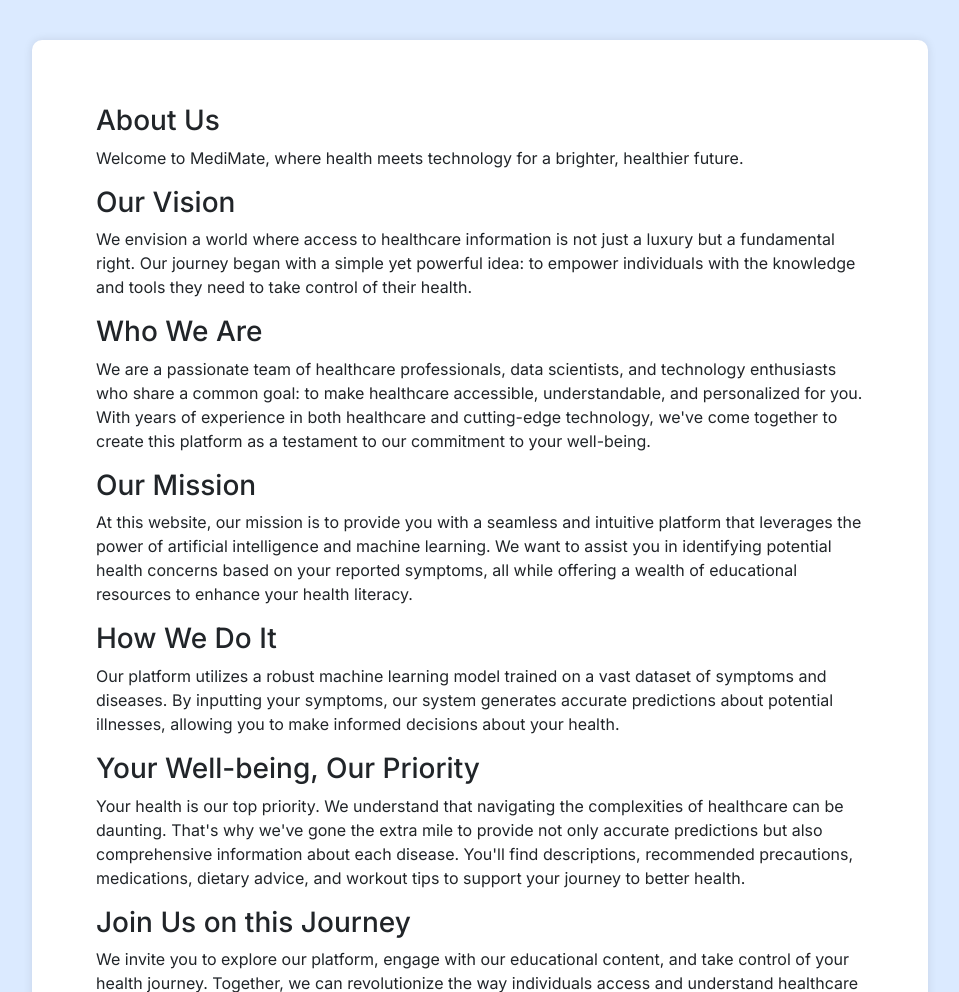
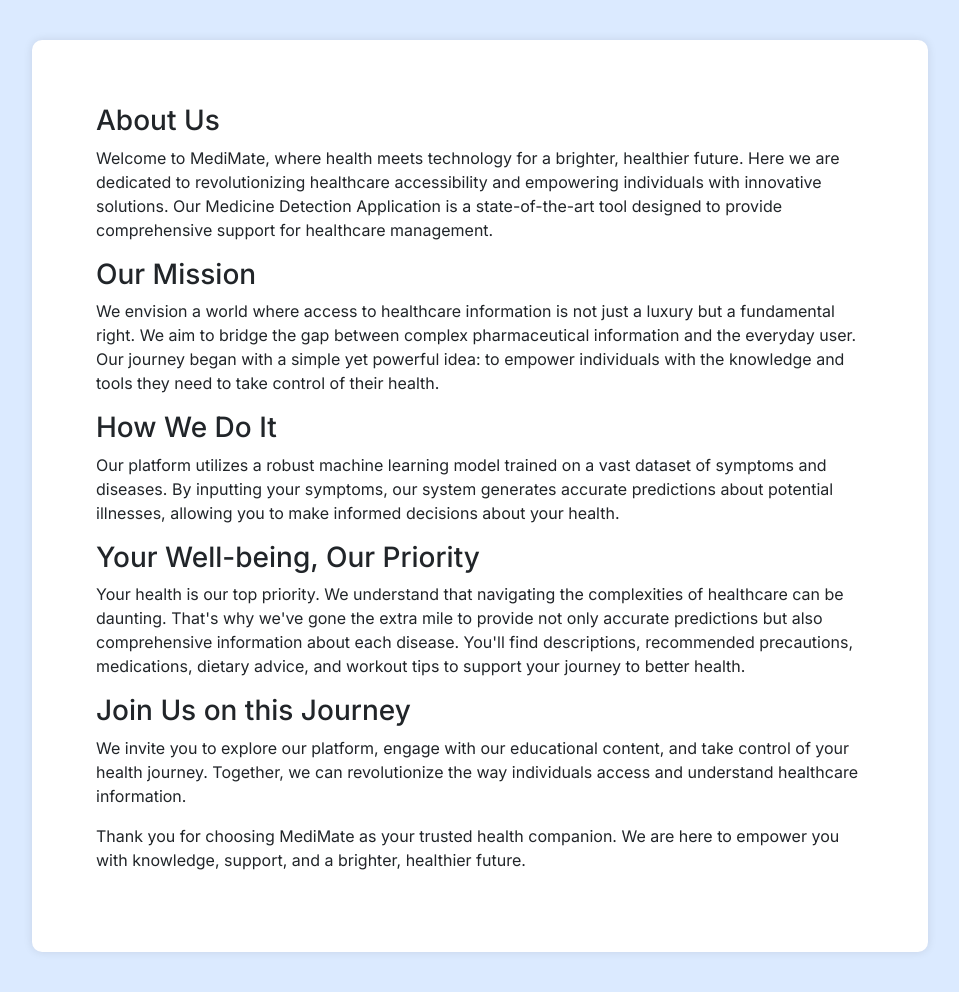
Before and after one commit to Parnashree1602/Medicine-Recommendation-System, a Flask app: page /about in a window 1280 px wide. Shown: the part 64-1056 px from the top of the page, without its empty margins (160-1119 px from the left). Run offline with Flask 3, Linux system fonts and the light colour scheme; parts of the project's set-up code (start-up, migrations or seed data) failed here and were passed over.

Commit message:
final changes committed

```diff
--- a/app.py
+++ b/app.py
@@ -39,10 +39,13 @@ def predict():
     prediction = svc.predict(input_df)[0]
     disease = diseases_list[prediction]
     desc, pre, med, diet, wrkout = helper(disease)
+    if isinstance(med, str):
+        med = [item.strip() for item in med.split(",")]
+
     return jsonify({
         'disease': disease,
         'description': desc,
-        'precautions': pre,
+        'precautions': [precaution for precaution in pre if str(precaution) != 'nan'],
         'medications': med,
         'diets': diet,
         'workout': wrkout
--- a/templates/about.html
+++ b/templates/about.html
@@ -45,36 +45,23 @@
 
         <h3> About Us</h3>
 
-        <p>Welcome to MediMate, where health meets technology for a brighter, healthier future.
-        </p>
-        <h3>Our Vision</h3>
-
-        <p>We envision a world where access to healthcare information is not just a luxury but a fundamental right. Our
-            journey began with a simple yet powerful idea: to empower individuals with the knowledge and tools they need
-            to take control of their health.
-        </p>
-        <h3>Who We Are
-        </h3>
-        <p>We are a passionate team of healthcare professionals, data scientists, and technology enthusiasts who share a
-            common goal: to make healthcare accessible, understandable, and personalized for you. With years of
-            experience in both healthcare and cutting-edge technology, we've come together to create this platform as a
-            testament to our commitment to your well-being.
+        <p>Welcome to MediMate, where health meets technology for a brighter, healthier future. Here we are dedicated to
+            revolutionizing healthcare accessibility and empowering individuals with innovative solutions. Our Medicine Detection
+            Application is a state-of-the-art tool designed to provide comprehensive support for healthcare management.
         </p>
         <h3>Our Mission</h3>
 
-        <p>At this website, our mission is to provide you with a seamless and intuitive platform that leverages the
-            power of artificial intelligence and machine learning. We want to assist you in identifying potential health
-            concerns based on your reported symptoms, all while offering a wealth of educational resources to enhance
-            your health literacy.
+        <p>We envision a world where access to healthcare information is not just a luxury but a fundamental right. We aim
+            to bridge the gap between complex pharmaceutical information and the everyday user. Our journey began with a
+            simple yet powerful idea: to empower individuals with the knowledge and tools they need
+            to take control of their health.
         </p>
         <h3>How We Do It</h3>
-
         <p>Our platform utilizes a robust machine learning model trained on a vast dataset of symptoms and diseases. By
             inputting your symptoms, our system generates accurate predictions about potential illnesses, allowing you
             to make informed decisions about your health.
         </p>
         <h3>Your Well-being, Our Priority</h3>
-
         <p>Your health is our top priority. We understand that navigating the complexities of healthcare can be
             daunting. That's why we've gone the extra mile to provide not only accurate predictions but also
             comprehensive information about each disease. You'll find descriptions, recommended precautions,
--- a/templates/blog.html
+++ b/templates/blog.html
@@ -41,7 +41,7 @@
 
     <div class="container">
 
-        <h2 class="text-center"> Building a Symptom-Based Disease Diagnosis Web App with Flask and Machine Learning</h2>
+        <h2 class="text-left"> Building a Symptom-Based Disease Diagnosis Web App with Flask and Machine Learning</h2>
         <p>In the age of technology and information, access to accurate and timely healthcare is more critical than
             ever. With the increasing importance of remote healthcare solutions, we embarked on a journey to develop a
             symptom-based disease diagnosis web application. Leveraging Flask for the backend and a Decision Tree
@@ -82,7 +82,7 @@
             <li><b><strong>Comprehensive Information: </strong></b>In addition to predictions, the app offers
                 comprehensive information about the predicted disease, including descriptions, precautions, medications,
                 diet recommendations, and workout tips.</li>
-            <li><b><strong>ducational Content:</strong></b> To empower users with knowledge, the app includes
+            <li><b><strong>Educational Content:</strong></b> To empower users with knowledge, the app includes
                 informative blog posts about various health topics.</li>
         </ul>
 
```
Also changed, not shown: 4 other files.
